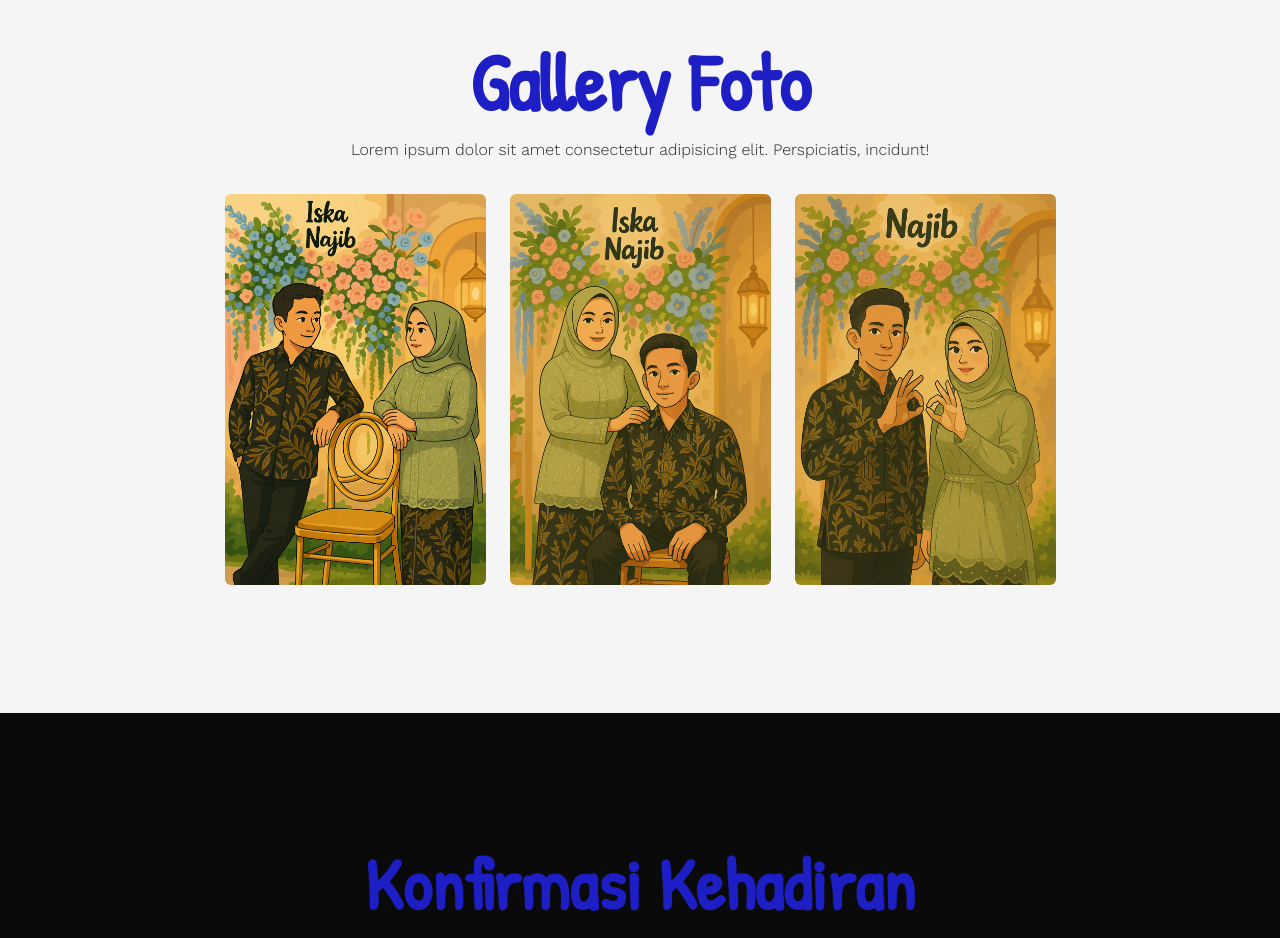
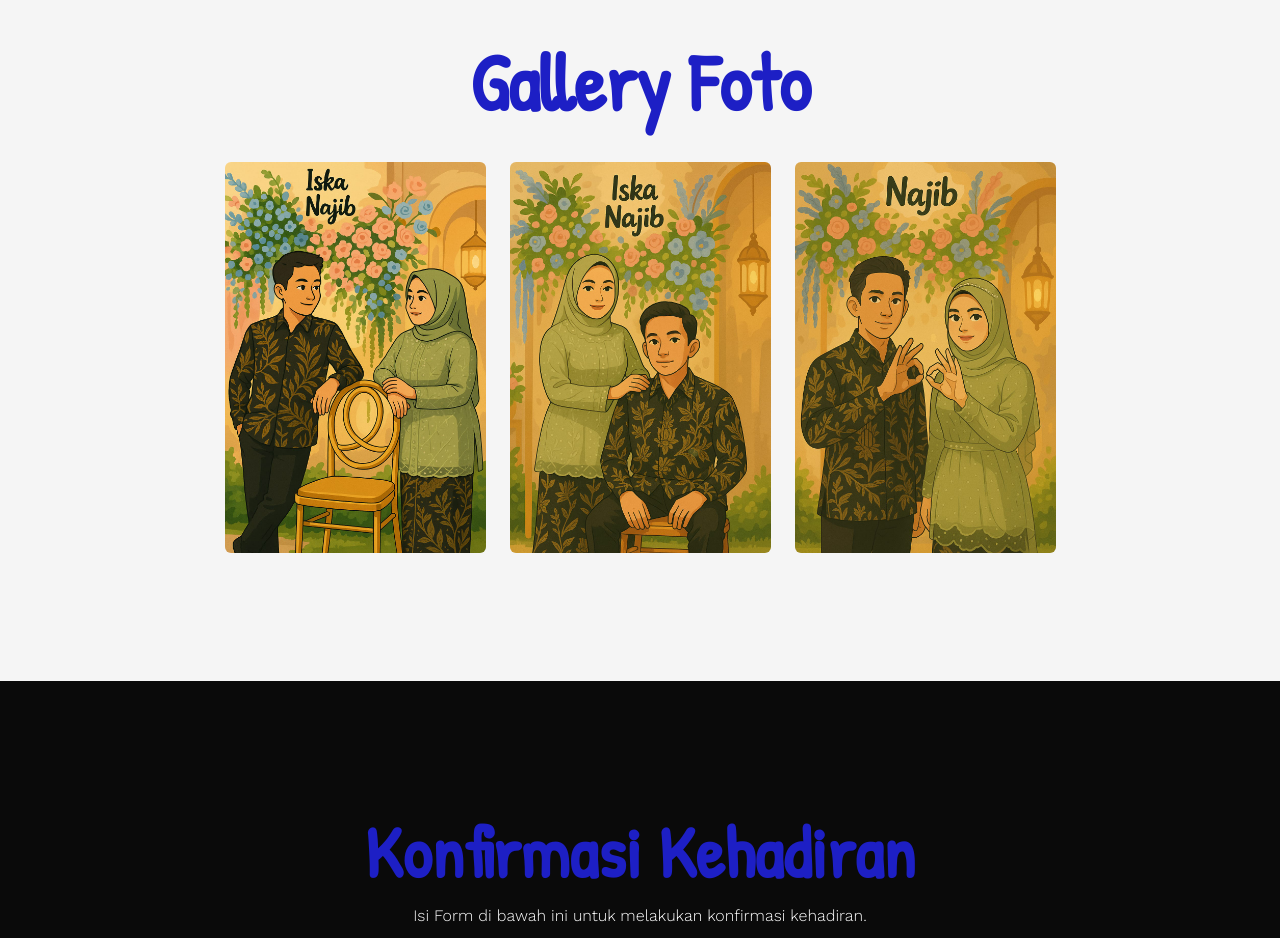
Before and after one commit to mnajibk/iska-wedding, a plain HTML site: page index.html in a window 1280 px wide. Shown: the part 4580-5518 px from the top of the page. Drawn offline with nearby package versions, Linux system fonts and the light colour scheme; some packages are replaced by stand-ins of ours; a script that the page names is missing.

Commit message:
Add files via upload

```diff
--- a/index.html
+++ b/index.html
@@ -348,8 +348,8 @@
           <div class="col-md-8 col-10 text-center">
             <h2>Gallery Foto</h2>
             <p>
-              Lorem ipsum dolor sit amet consectetur adipisicing elit.
-              Perspiciatis, incidunt!
+              <!-- Lorem ipsum dolor sit amet consectetur adipisicing elit.
+              Perspiciatis, incidunt! -->
             </p>
           </div>
         </div>
```
